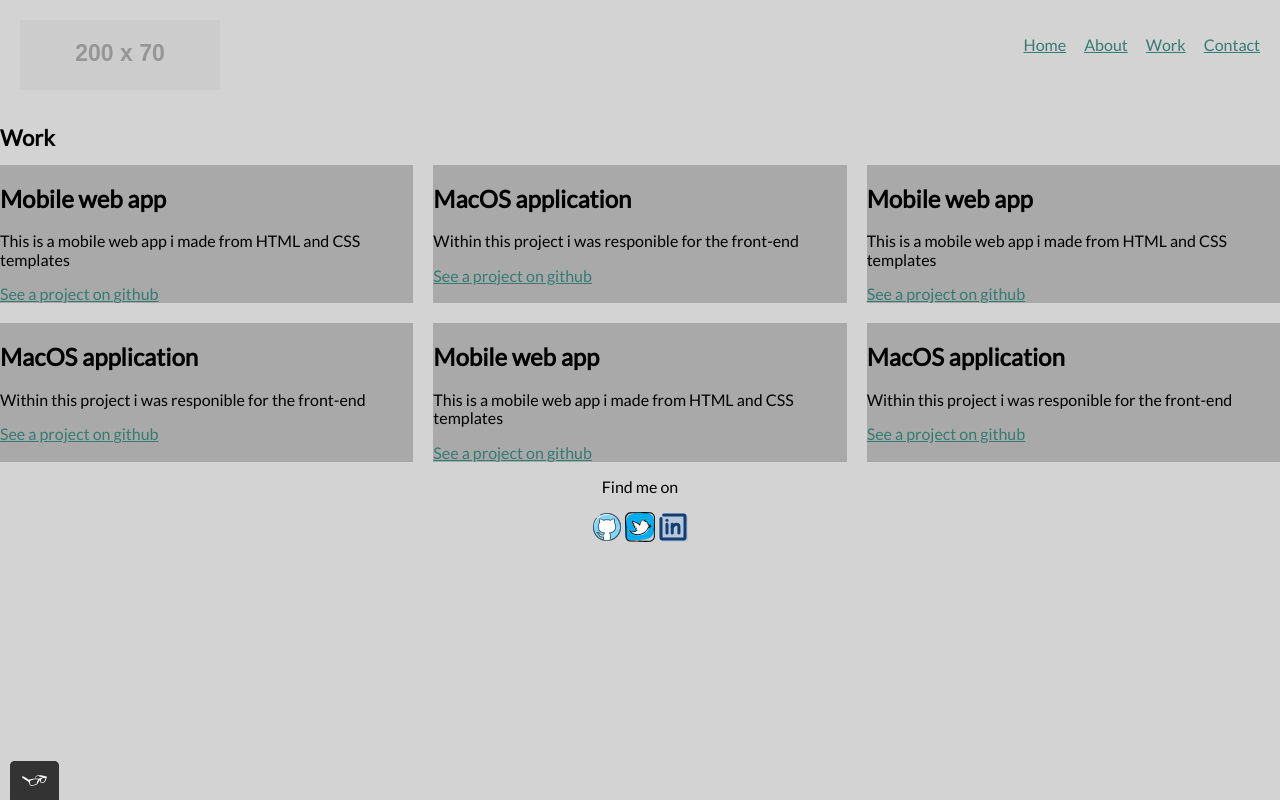
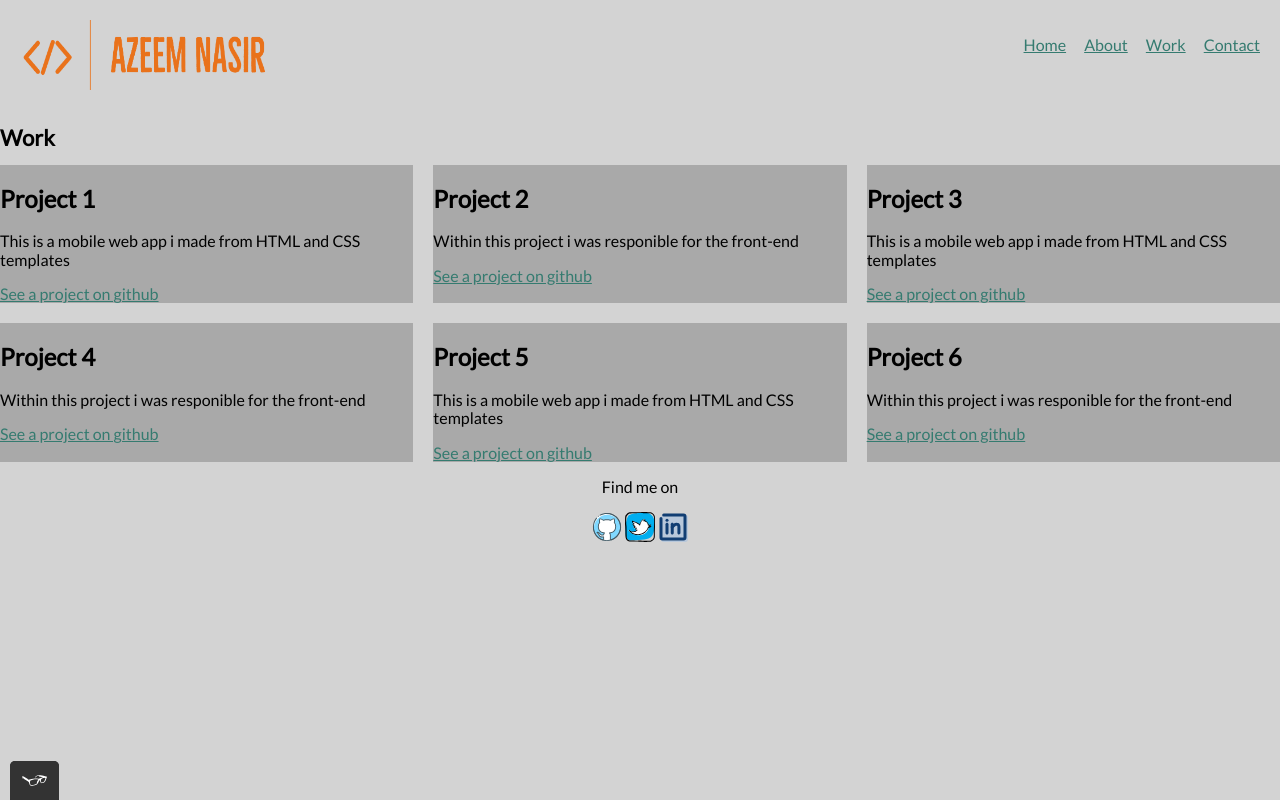
Before and after one commit to AzeemNasir007/portfolio-website, a plain HTML site: page work.html in a window 1280 px wide. Drawn offline with nearby package versions, Linux system fonts and the light colour scheme; placeholder pictures from the web are drawn by us.

Commit message:
added my logo
added my logo to about page

```diff
--- a/work.html
+++ b/work.html
@@ -18,7 +18,7 @@
 
 <body>
 <header class="page-header">
-  <img src="http://via.placeholder.com/200x70" alt="A picture of my logo" class="page-header__item">
+  <img src="img/MyLogo.png" width="250" height="70" alt="A picture of my logo" class="page-header__item">
 <nav class="main-navigation page-header__item">
   <ul role="menubar" class="navigation-list">
     <li role="presentation">
@@ -41,32 +41,32 @@
   <h1>Work</h1>
   <div class="grid">
     <div class="grid__item">
-      <h2>Mobile web app</h2>
+      <h2>Project 1</h2>
       <p>This is a mobile web app i made from HTML and CSS templates</p>
       <a href="#">See a project on github</a>
     </div>
     <div class="grid__item">
-      <h2>MacOS application</h2>
+      <h2>Project 2</h2>
       <p>Within this project i was responible for the front-end</p>
      <a href="#">See a project on github</a>
     </div>
     <div class="grid__item">
-      <h2>Mobile web app</h2>
+      <h2>Project 3</h2>
       <p>This is a mobile web app i made from HTML and CSS templates</p>
       <a href="#">See a project on github</a>
     </div>
     <div class="grid__item">
-      <h2>MacOS application</h2>
+      <h2>Project 4</h2>
       <p>Within this project i was responible for the front-end</p>
      <a href="#">See a project on github</a>
     </div>
     <div class="grid__item">
-      <h2>Mobile web app</h2>
+      <h2>Project 5</h2>
       <p>This is a mobile web app i made from HTML and CSS templates</p>
       <a href="#">See a project on github</a>
     </div>
     <div class="grid__item">
-      <h2>MacOS application</h2>
+      <h2>Project 6</h2>
       <p>Within this project i was responible for the front-end</p>
      <a href="#">See a project on github</a>
     </div>
```
Also changed, not shown: about.html (+1 -1 lines), contact.html (+1 -1 lines), index.html (+1 -1 lines), img/MyLogo.png (added), 2 other files.
